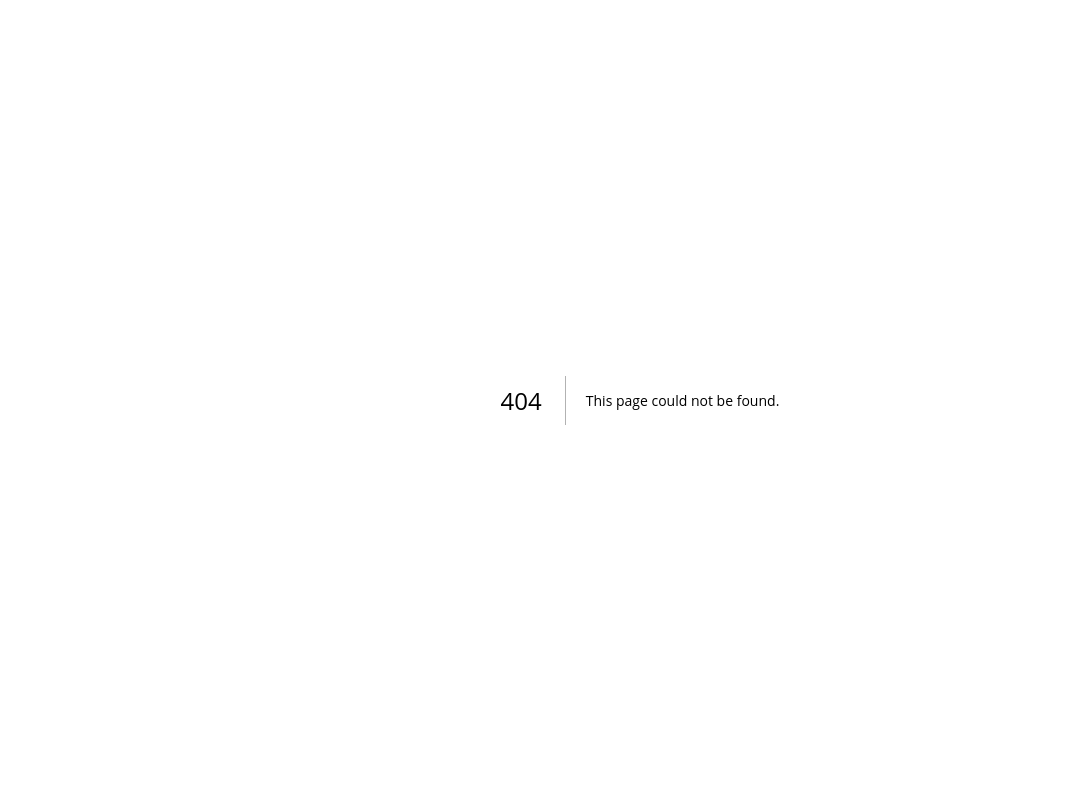
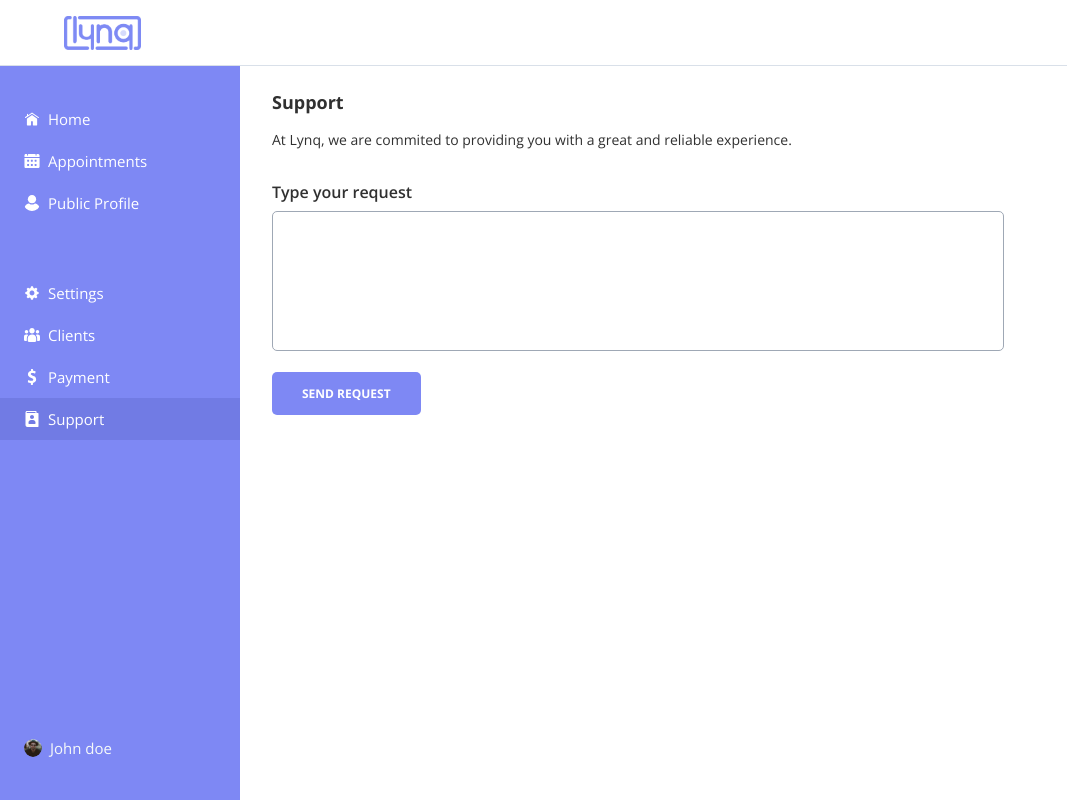
Before and after one commit to healer1064/Lynq_Console, a Next.js app: page /support in a window 1280 px wide. Before the commit this address had no page. Shown: the whole page, without its empty margins (0-1067 px from the left). Built offline with nearby package versions, Linux system fonts and the light colour scheme.

Commit message:
Support Endpoint

```diff
--- a/components/Leftbar.js
+++ b/components/Leftbar.js
@@ -42,7 +42,7 @@ const Leftbar = ({ active }) => {
             <span>Payment</span>
           </a>
         </Link>
-        <Link href="/contact">
+        <Link href="/support">
           <a className={active === "contact" && "active"}>
             <img src="/img/nav-contact.svg" alt="" />
             <span>Support</span>
--- a/components/Navbar.js
+++ b/components/Navbar.js
@@ -66,7 +66,7 @@ const Navbar = ({ active }) => {
                   <span>Payment</span>
                 </a>
               </Link>
-              <Link href="/contact">
+              <Link href="/support">
                 <a className={active === "contact" && "active"}>
                   <span>Support</span>
                 </a>
--- /dev/null
+++ b/pages/api/support/index.js
@@ -0,0 +1,23 @@
+export default async (req, res) => {
+  const _data = JSON.parse(req.headers.data);
+
+  const response = await fetch(
+    `http://reb00t.uc.r.appspot.com/account/support-request?t=${_data.token}`,
+    {
+      method: "POST",
+      headers: {
+        Accept: "application/json",
+        "Content-Type": "application/json",
+      },
+      body: JSON.stringify(_data._reqData),
+    }
+  );
+
+  //   console.log("message", _data);
+
+  const data = await response.json();
+
+  console.log("data", data);
+
+  res.status(200).json(data);
+};
--- a/pages/contact/index.js
+++ b/pages/support/index.js
@@ -15,7 +15,31 @@ export default function Contact() {
   const handleSubmit = () => {
     if (message !== "") {
       setMessageError(false);
-      setModal(true);
+
+      const _reqData = {
+        message: message,
+      };
+
+      const token = localStorage.getItem("linqToken");
+
+      async function support() {
+        const response = await fetch("/api/support", {
+          headers: new Headers({
+            data: JSON.stringify({ token, _reqData }),
+          }),
+        });
+
+        return await response.json();
+      }
+
+      support()
+        .then((res) => {
+          console.log("support request", res);
+          setModal(true);
+        })
+        .catch((err) => {
+          console.log("support request", err);
+        });
     } else {
       setMessageError(true);
     }
```
